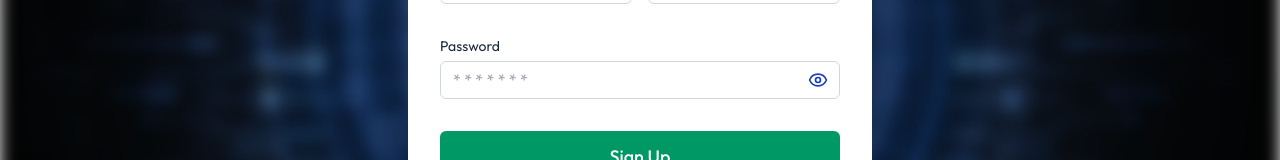
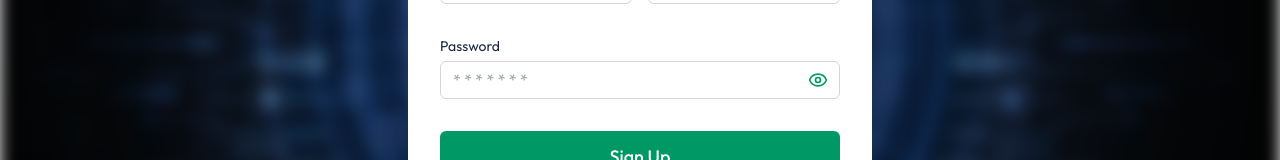
Before and after one commit to MoeF159/money-manager-frontend, a React (Vite) app: page /signup in a window 1280 px wide. Both pictures are taken after a click on the icon 818 px from the left and 446 px from the top of the page. Shown: the part 366-526 px from the top of the page. Built offline with nearby package versions, Linux system fonts and the light colour scheme.

Commit message:
changed color of toggle button

```diff
--- a/src/components/Input.jsx
+++ b/src/components/Input.jsx
@@ -28,7 +28,7 @@ const Input = ({ label, value, onChange, placeholder, type, }) =>{
                 {showPassword ? (
                   <Eye
                     size={20}
-                    className="text-blue-800"
+                    className="text-emerald-600"
                     onClick={toggleShowPassword}
                   />
                 ) : (
```
